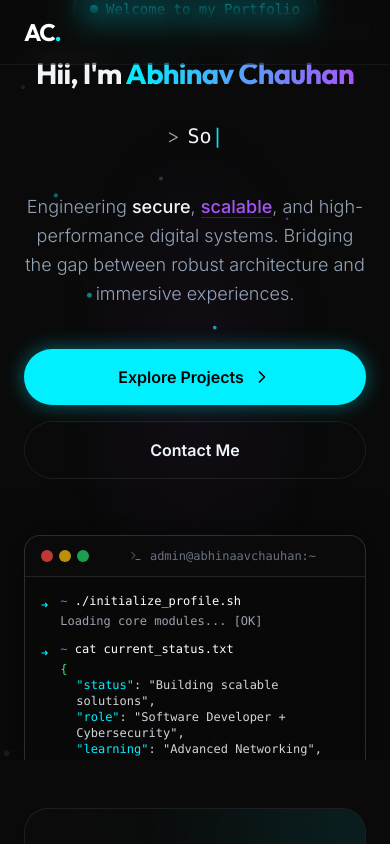
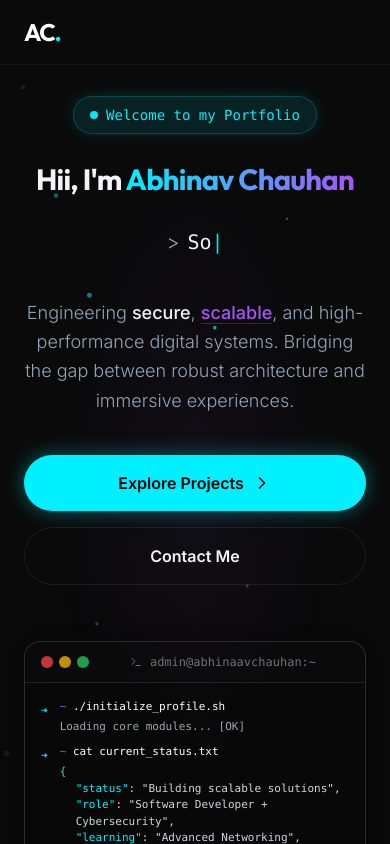
Before and after one commit to abhinaavchauhan/portfolio, a React (Vite) app: page / in a window 390 px wide. Shown: the top 844 px of the page. Built offline with nearby package versions, Linux system fonts and the light colour scheme.

Commit message:
Refactor portfolio UI, update animations and fix Netlify deployment configuration

```diff
--- a/src/components/Hero.jsx
+++ b/src/components/Hero.jsx
@@ -13,7 +13,7 @@ const Hero = () => {
   return (
     <section
       ref={containerRef}
-      className="relative h-[90vh] md:h-screen w-full flex flex-col justify-center overflow-hidden pt-20"
+      className="relative min-h-screen w-full flex flex-col justify-center overflow-visible pt-24 pb-12 lg:pb-0 lg:overflow-hidden"
     >
       <div
         className="absolute inset-0 z-0 bg-[radial-gradient(ellipse_at_center,_var(--tw-gradient-stops))] from-accent2/10 via-transparent to-transparent opacity-50"
@@ -120,7 +120,7 @@ const Hero = () => {
             </div>
 
             {/* Terminal Body */}
-            <div className="p-4 md:p-6 font-mono text-xs md:text-sm text-gray-300 bg-black/60 min-h-[250px] w-full flex flex-col gap-3 relative overflow-x-auto whitespace-pre-wrap break-words">
+            <div className="p-4 md:p-6 font-mono text-[11px] sm:text-xs md:text-sm text-gray-300 bg-black/60 min-h-0 md:min-h-[250px] w-full flex flex-col gap-2 sm:gap-3 relative overflow-x-hidden whitespace-pre-wrap break-words">
               <div className="absolute inset-0 bg-[linear-gradient(rgba(255,255,255,0.02)_1px,transparent_1px)] bg-[size:100%_4px] pointer-events-none opacity-20 hidden md:block" />
 
               <motion.div initial={{opacity:0}} animate={{opacity:1}} transition={{delay:1.2}} className="flex items-start gap-3">
```
